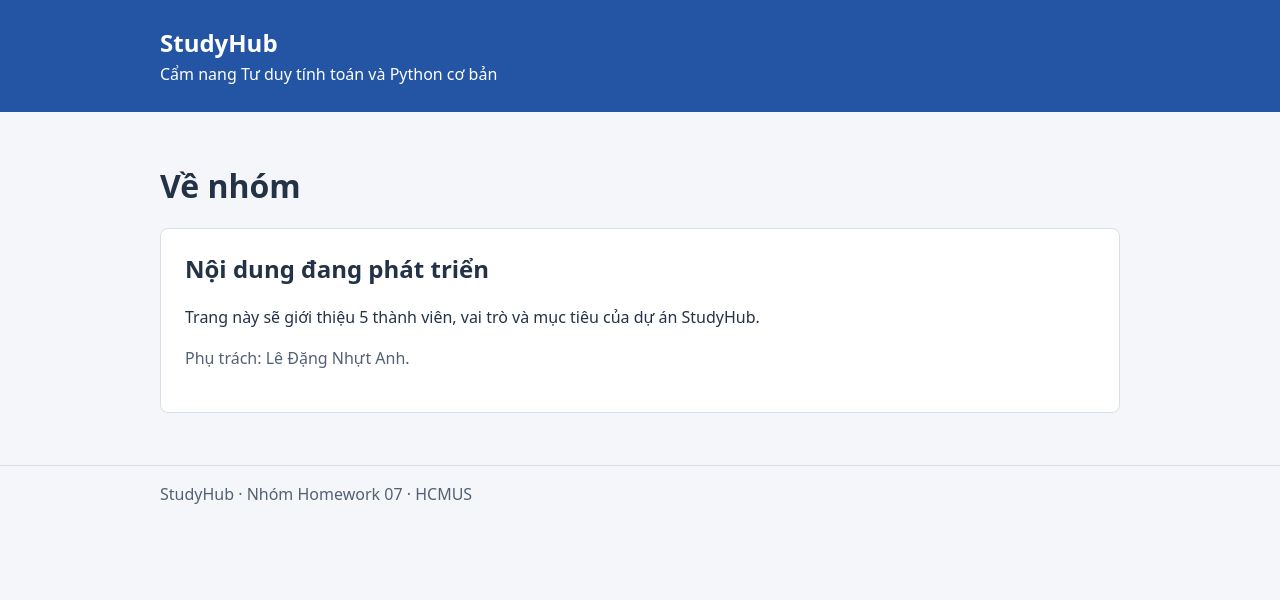
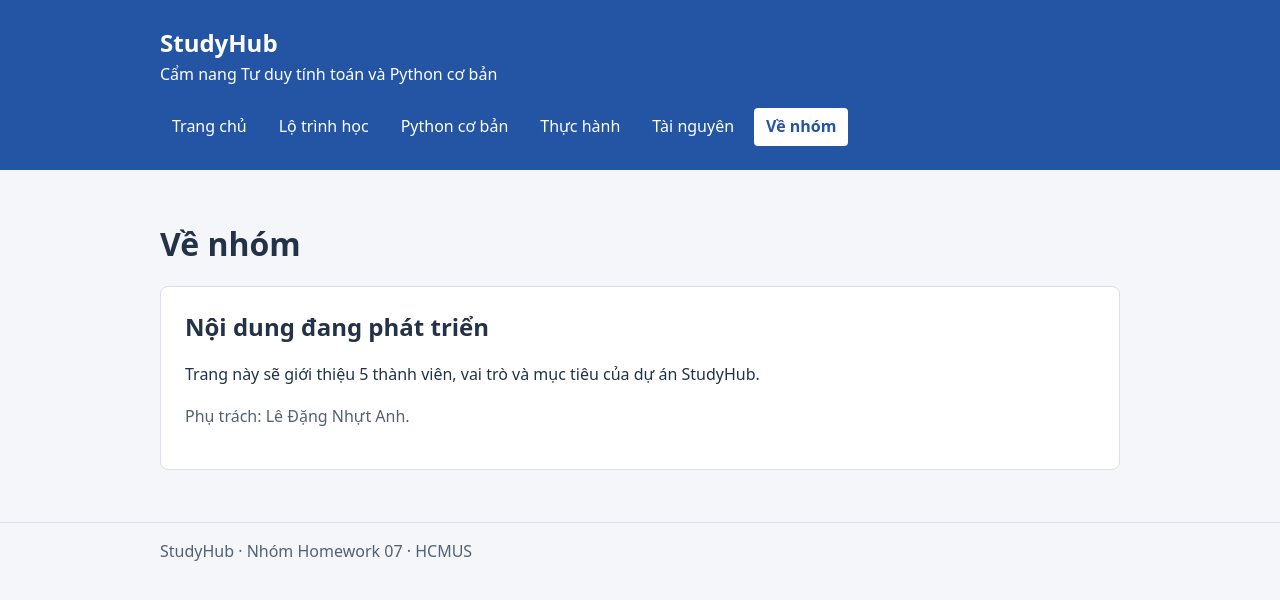
Before and after one commit to nghiep2405/HOMEWORK-TDTT-GIT, a plain HTML site: page about.html in a window 1280 px wide. Drawn offline with Linux system fonts and the light colour scheme.

Commit message:
feat(site-foundation): Connect all page shells through shared navigation

```diff
--- a/about.html
+++ b/about.html
@@ -11,6 +11,16 @@
     <div class="container">
       <p class="site-name">StudyHub</p>
       <p>Cẩm nang Tư duy tính toán và Python cơ bản</p>
+      <nav class="site-nav" aria-label="Điều hướng chính">
+        <ul>
+          <li><a href="index.html">Trang chủ</a></li>
+          <li><a href="roadmap.html">Lộ trình học</a></li>
+          <li><a href="python.html">Python cơ bản</a></li>
+          <li><a href="practice.html">Thực hành</a></li>
+          <li><a href="resources.html">Tài nguyên</a></li>
+          <li><a href="about.html" aria-current="page">Về nhóm</a></li>
+        </ul>
+      </nav>
     </div>
   </header>
 
--- a/assets/css/style.css
+++ b/assets/css/style.css
@@ -37,6 +37,37 @@ body {
 .site-name {
   font-size: 1.5rem;
   font-weight: 700;
+}
+
+.site-nav ul {
+  display: flex;
+  flex-wrap: wrap;
+  gap: 8px;
+  margin: 20px 0 0;
+  padding: 0;
+  list-style: none;
+}
+
+.site-nav a {
+  display: block;
+  padding: 6px 12px;
+  border-radius: 4px;
+  color: #fff;
+  text-decoration: none;
+}
+
+.site-nav a:hover,
+.site-nav a[aria-current="page"] {
+  color: var(--primary);
+  background: #fff;
+}
+
+.site-nav a[aria-current="page"] {
+  font-weight: 700;
+}
+
+.site-nav a:focus-visible {
+  outline-color: #fff;
 }
 
 main.container {
```
Also changed, not shown: index.html (+10 -0 lines), practice.html (+10 -0 lines), python.html (+10 -0 lines), resources.html (+10 -0 lines), roadmap.html (+10 -0 lines).
